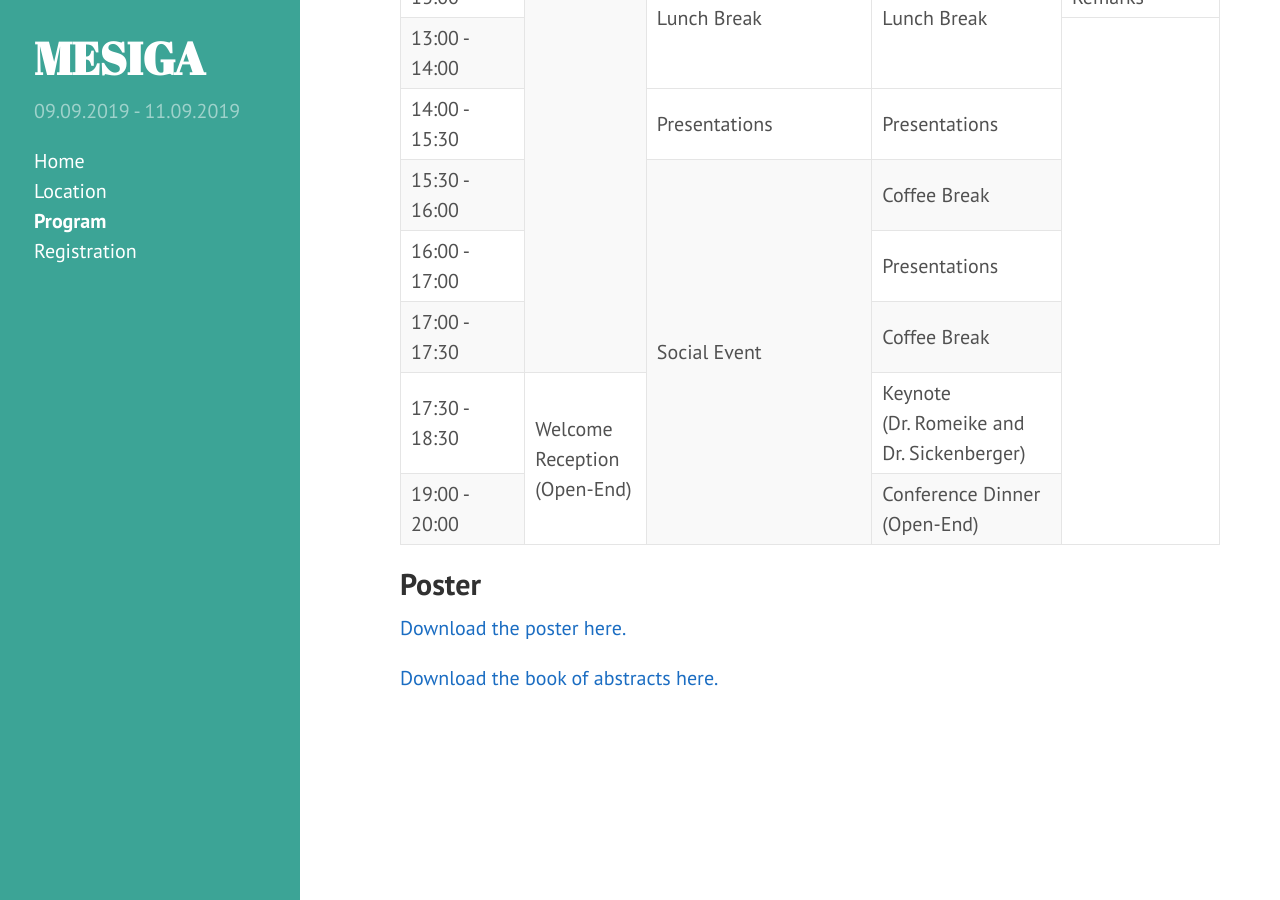
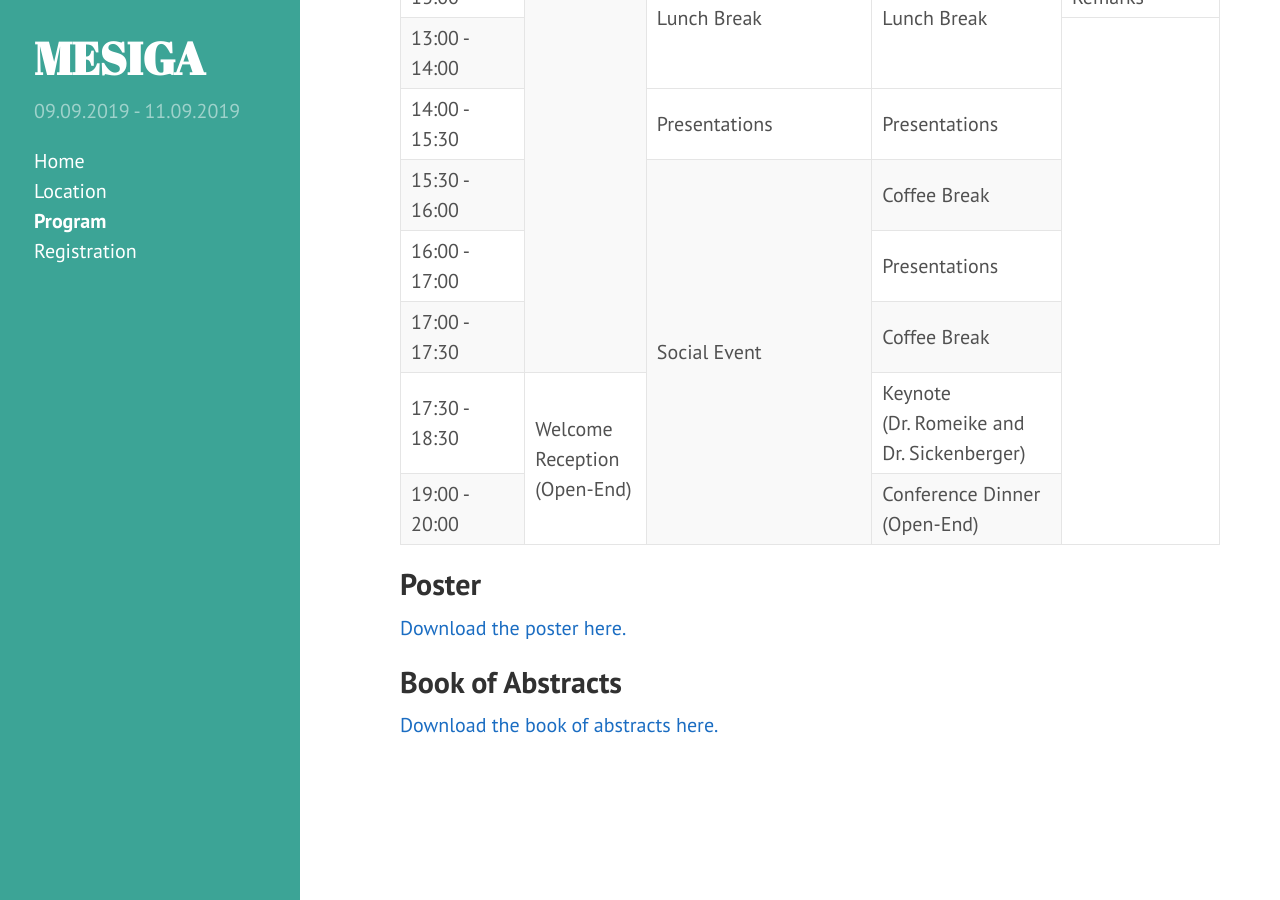
Before and after one commit to siamsc-ac/mesiga-2019, a Jekyll site: the page built from program.md, in a window 1280 px wide and 900 px high, scrolled down 1251 px. Built offline with Jekyll 4.4.1, drawn with Linux system fonts in a browser that asks for light colours; nearby versions of some CDN libraries.

Commit message:
Book of abstracts section.

```diff
--- a/program.md
+++ b/program.md
@@ -107,4 +107,6 @@ The program might be subject to change.
 
 [Download the poster here.]({{ site.baseurl }}/program.pdf)
 
+## Book of Abstracts
+
 [Download the book of abstracts here.]({{ site.baseurl }}/BookOfAbstracts.pdf)
```
